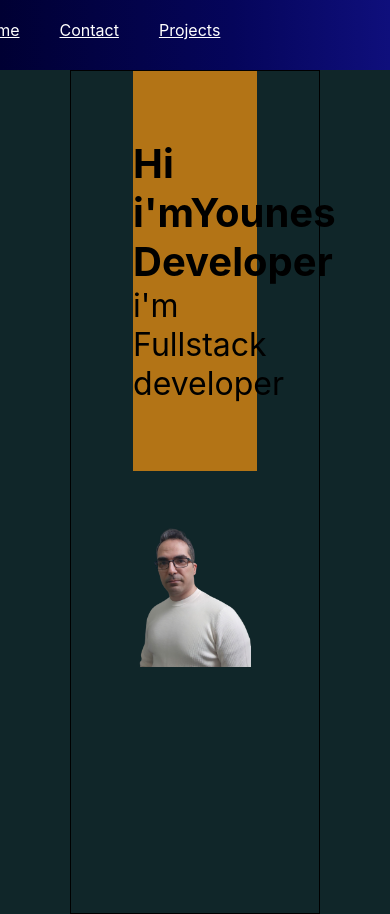
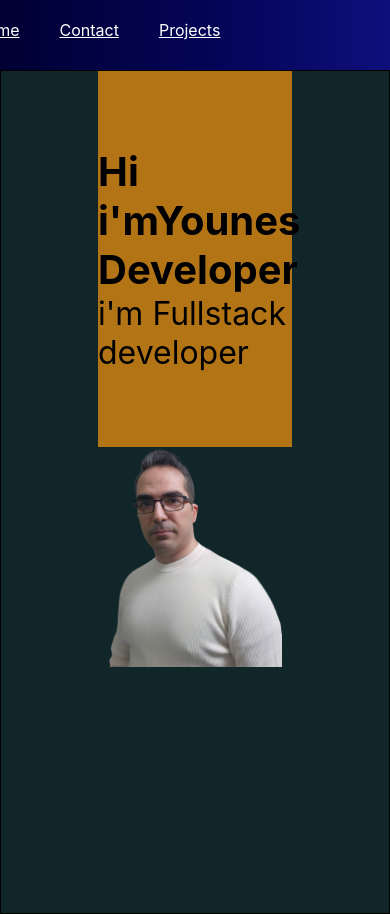
Before and after one commit to Younes-sh/portfolioReact, a React (Create React App) app in the folder app/: page / in a window 390 px wide. Built offline with nearby package versions, Linux system fonts and the light colour scheme.

Commit message:
media-query 1200px for Home page

```diff
--- a/app/src/Pages/Home/home.css
+++ b/app/src/Pages/Home/home.css
@@ -10,3 +10,18 @@
     height: auto;
     border: solid 1px;
 }
+
+
+@media screen and (max-width:1200px) {
+
+    .container-Home {
+        width: 100%;
+    }
+}
+
+@media screen and (max-width:600px) {
+
+    .container-Home {
+        width: 100%;
+    }
+}
```
